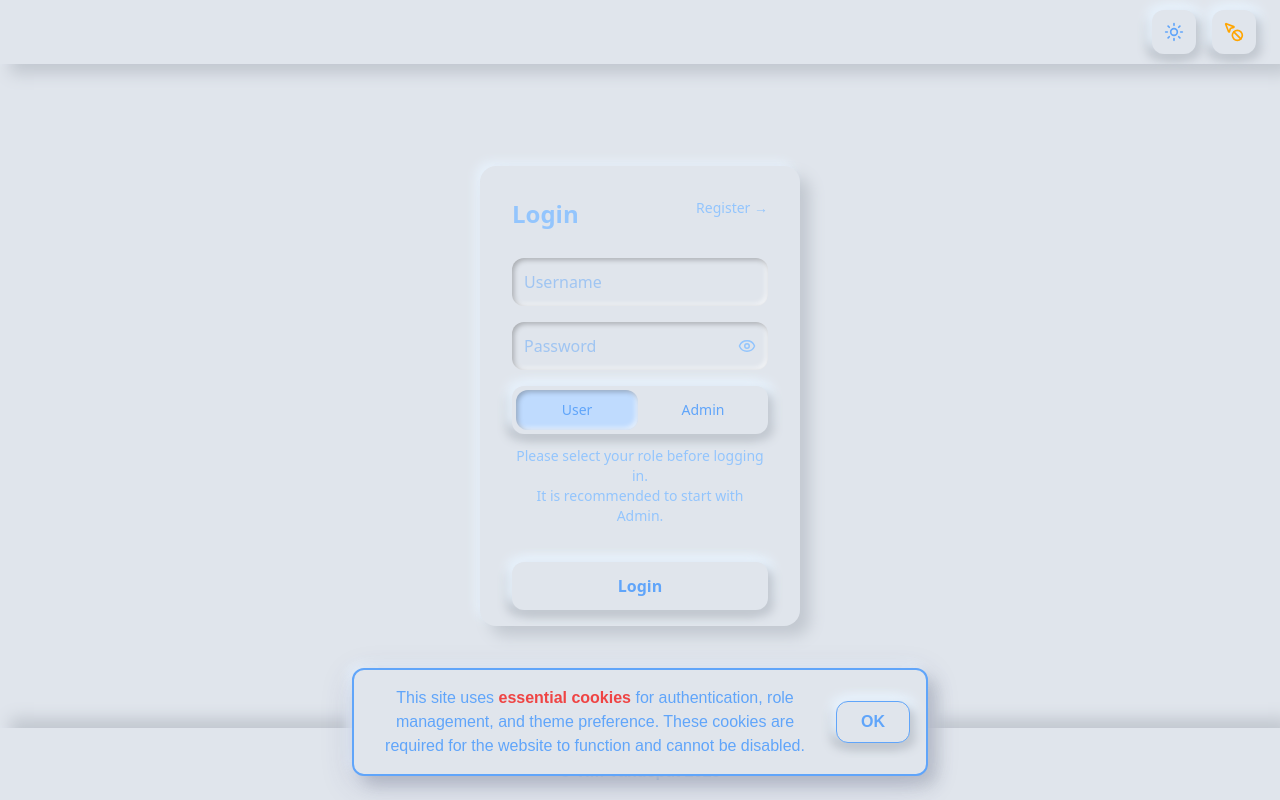
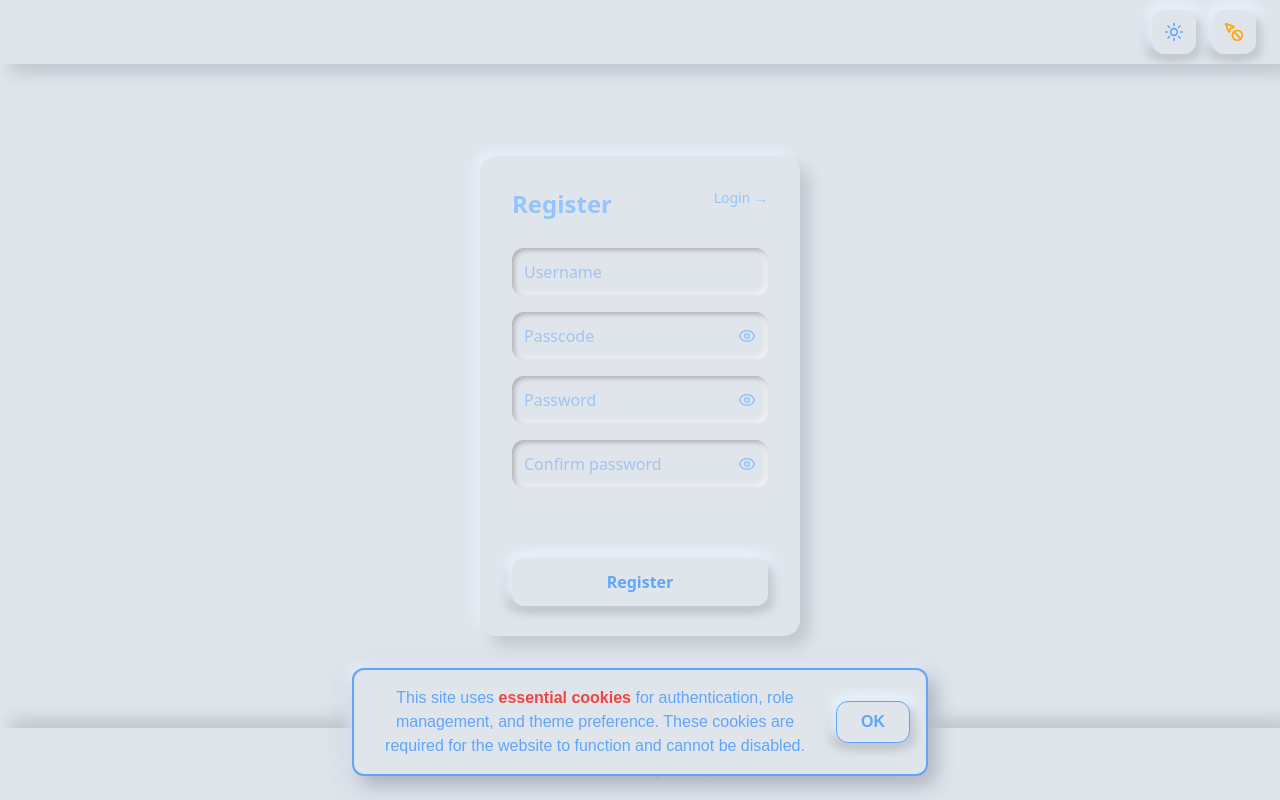
Before and after one commit to TimVandeput/Portfolio_Stock_Simulator, a Next.js app in the folder demo_frontend/: page / in a window 1280 px wide. Built offline with nearby package versions, Linux system fonts and the light colour scheme; no server answers.

Commit message:
fix: update RoleSelector and StatusMessage components for consistent styling and improved error message display

```diff
--- a/demo_frontend/src/components/button/RoleSelector.tsx
+++ b/demo_frontend/src/components/button/RoleSelector.tsx
@@ -47,10 +47,7 @@ export default function RoleSelector({
           </button>
         </div>
       </div>
-      <p
-        className="role-selector-title text-sm mt-3 font-medium text-center"
-        style={{ color: "var(--text-secondary)" }}
-      >
+      <p className="role-selector-title text-sm mt-3 font-medium text-center text-secondary">
         Please select your role before logging in.
         <br />
         It is recommended to start with Admin.
--- a/demo_frontend/src/components/pageComponents/LoginClient.tsx
+++ b/demo_frontend/src/components/pageComponents/LoginClient.tsx
@@ -14,7 +14,7 @@ import { getErrorMessage } from "@/lib/utils/errorHandling";
 
 export default function LoginClient() {
   const router = useRouter();
-  const [isFlipped, setIsFlipped] = useState(false);
+  const [isFlipped, setIsFlipped] = useState(true);
 
   const [username, setUsername] = useState("");
   const [password, setPassword] = useState("");
@@ -135,7 +135,7 @@ export default function LoginClient() {
         <div
           className={`
             relative
-            w-[340px] h-[460px] sm:w-[320px] xs:w-[300px]
+            w-[340px] h-[500px] sm:w-[320px] sm:h-[480px] xs:w-[300px] xs:h-[460px]
             transition-transform duration-500
             [transform-style:preserve-3d]
             rounded-2xl
@@ -198,13 +198,15 @@ export default function LoginClient() {
               />
 
               <div className="mt-auto flex flex-col">
-                <div className="mb-2 min-h-[20px] max-h-[60px] overflow-hidden">
-                  {error && <StatusMessage message={error} className="mb-3" />}
+                <div className="mb-2 h-[54px] overflow-hidden flex items-center">
+                  {error && (
+                    <StatusMessage message={error} className="mb-1 w-full" />
+                  )}
                   {success && (
                     <StatusMessage
                       message={success}
                       type="success"
-                      className="mb-1"
+                      className="mb-1 w-full"
                     />
                   )}
                 </div>
@@ -289,12 +291,12 @@ export default function LoginClient() {
               />
 
               <div className="mt-auto flex flex-col">
-                <div className="mb-2 min-h-[20px] max-h-[60px] overflow-hidden">
+                <div className="mb-2 h-[54px] overflow-hidden flex items-center">
                   {rStatus && (
                     <StatusMessage
                       message={rStatus.message}
                       type={rStatus.type}
-                      className="mb-3"
+                      className="mb-1 w-full"
                     />
                   )}
                 </div>
--- a/demo_frontend/src/components/status/StatusMessage.tsx
+++ b/demo_frontend/src/components/status/StatusMessage.tsx
@@ -12,7 +12,7 @@ export default function StatusMessage({
   return (
     <div
       key={`${message}-${type}`}
-      className={`text-sm text-center min-h-5 transition-opacity duration-200 ${
+      className={`text-xs leading-tight text-center min-h-5 transition-opacity duration-200 ${
         type === "error" ? "text-error" : "text-success"
       } ${className}`}
     >
```
